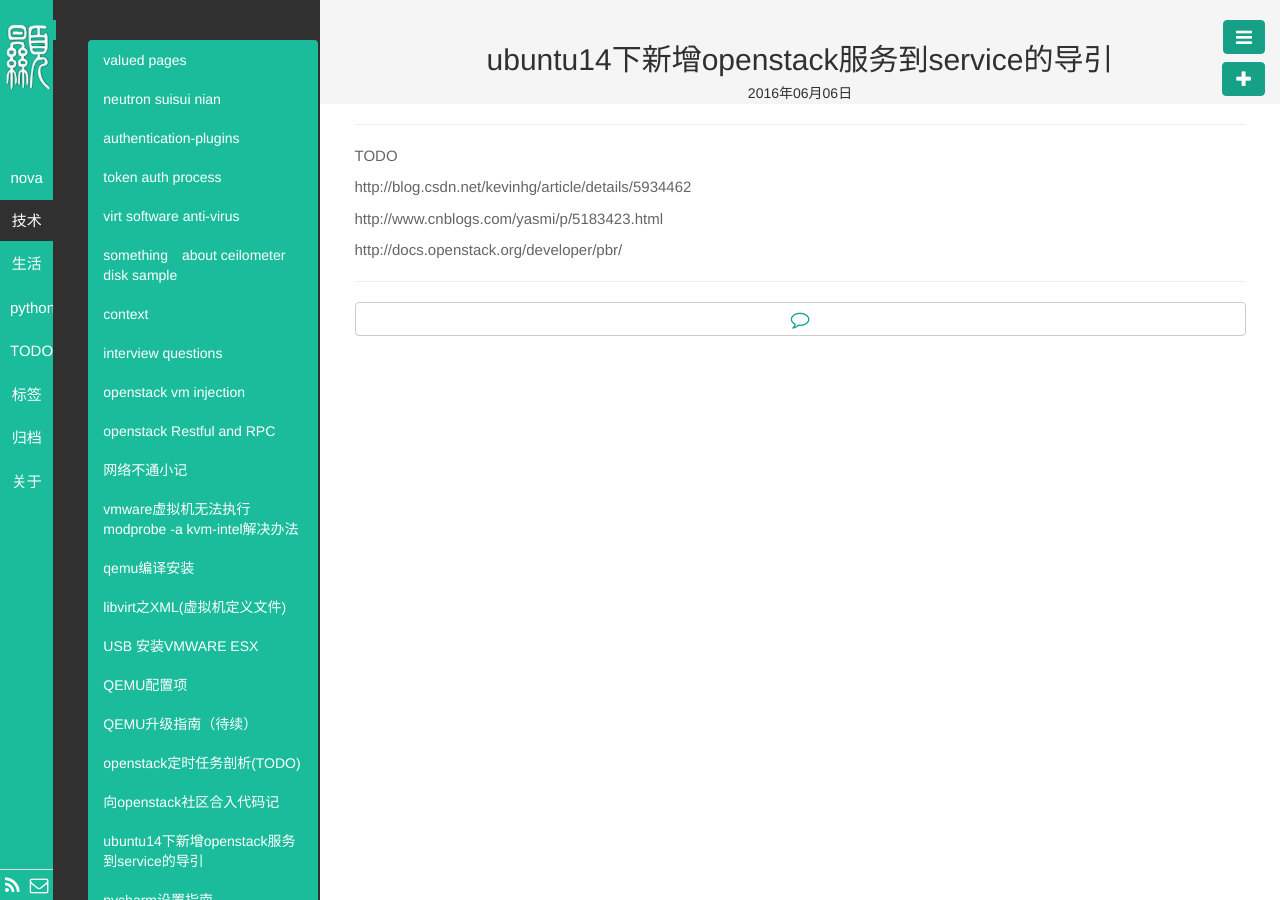
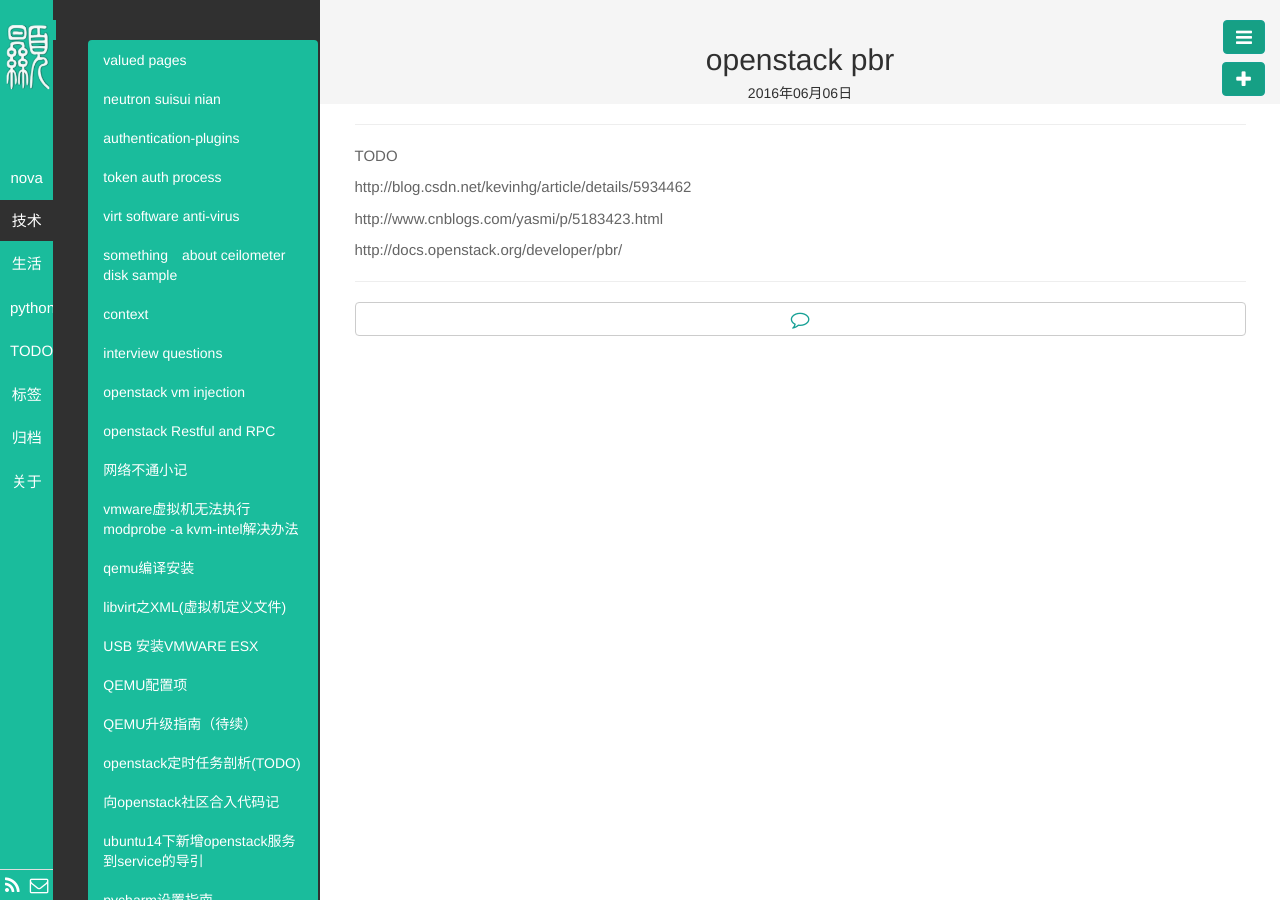
Before and after one commit to byHAN/byhan.github.io, a Jekyll site: the page built from _posts/技术/2016-06-06-openstack pbr.md, in a window 1280 px wide. Built offline with Jekyll 4.4.1, drawn with Linux system fonts in a browser that asks for light colours.

Commit message:
Signed-off-by: byHAN <10821712@qq.com>

```diff
--- a/_posts/技术/2016-06-06-openstack pbr.md
+++ b/_posts/技术/2016-06-06-openstack pbr.md
@@ -1,6 +1,6 @@
 ---
 layout: post
-title: ubuntu14下新增openstack服务到service的导引
+title: openstack pbr
 category: TODO
 tags: openstack
 keywords:
```
Also changed, not shown: _posts/nova/nova fetch image from glance(something about _base).md (+1 -1 lines).
